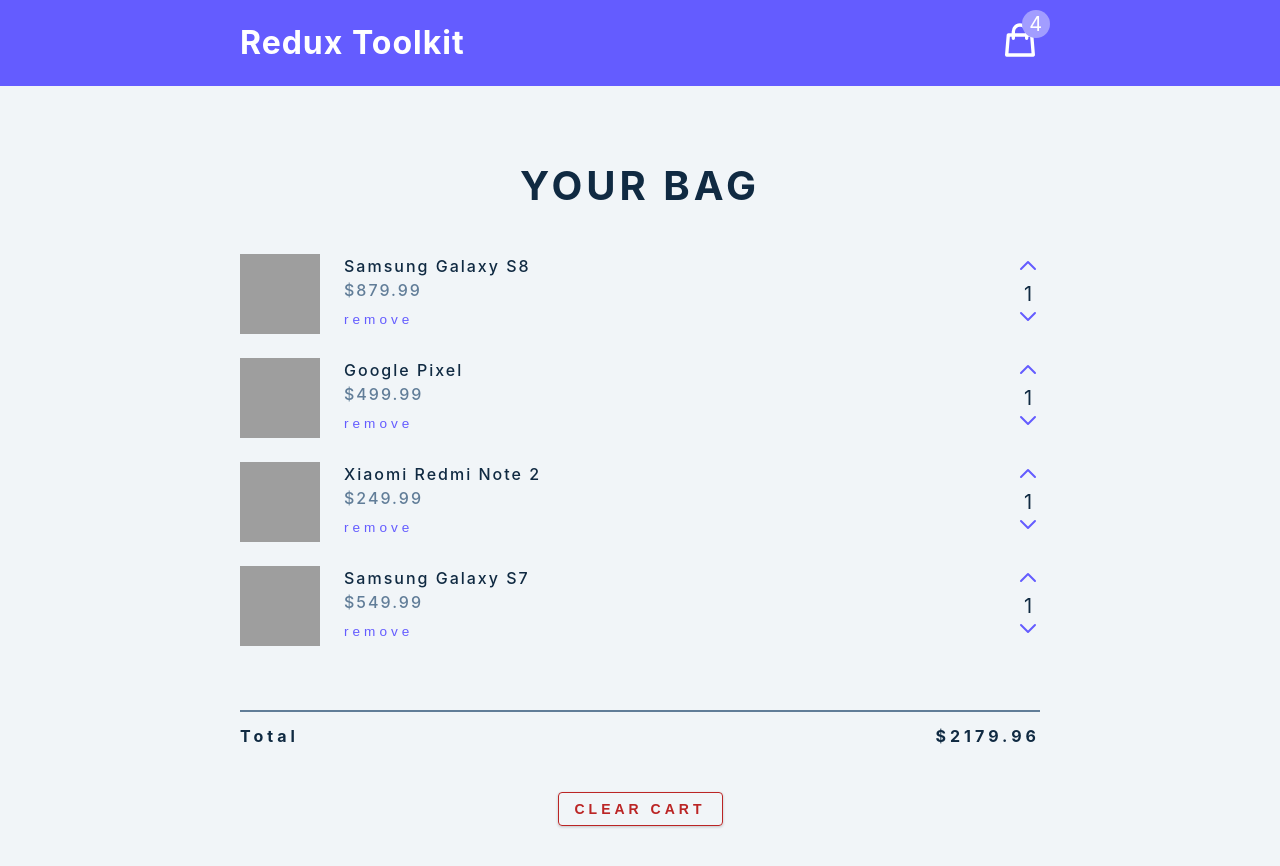
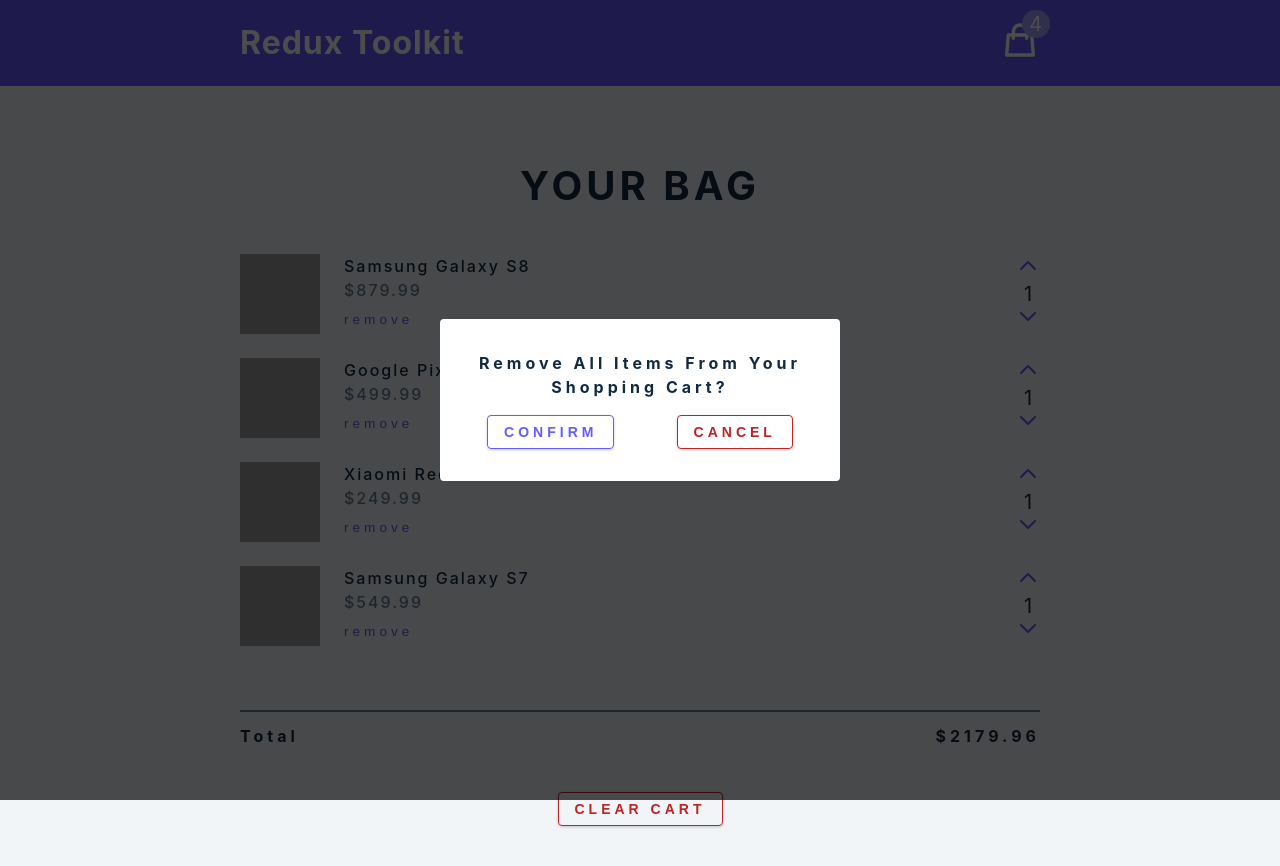
Before and after one commit to salmansajib/shopping-cart-redux-toolkit-reactjs, a React (Vite) app: page / in a window 1280 px wide. Built offline with nearby package versions, Linux system fonts and the light colour scheme; grey boxes are pictures that could not be loaded; the HTML template or start-up script is replaced by a standard one.

Commit message:
created the modal component

```diff
--- a/src/App.jsx
+++ b/src/App.jsx
@@ -1,5 +1,6 @@
 import Navbar from "./components/Navbar";
 import CartContainer from "./components/CartContainer";
+import Modal from "./components/Modal";
 import { useSelector, useDispatch } from "react-redux";
 import { calculateTotals } from "./features/cart/cartSlice";
 import { useEffect } from "react";
@@ -14,6 +15,7 @@
 
   return (
     <main>
+      <Modal />
       <Navbar />
       <CartContainer />
     </main>
--- /dev/null
+++ b/src/components/Modal.jsx
@@ -0,0 +1,15 @@
+function Modal() {
+  return (
+    <aside className="modal-container">
+      <div className="modal">
+        <h4>remove all items from your shopping cart?</h4>
+        <div className="btn-container">
+          <button className="btn confirm-btn">confirm</button>
+          <button className="btn clear-btn">cancel</button>
+        </div>
+      </div>
+    </aside>
+  );
+}
+
+export default Modal;
--- a/src/features/cart/cartSlice.js
+++ b/src/features/cart/cartSlice.js
@@ -3,7 +3,7 @@
 
 const initialState = {
   cartItems: cartItems,
-  amount: 0,
+  amount: 10,
   total: 0,
   isLoading: true,
 };
```
